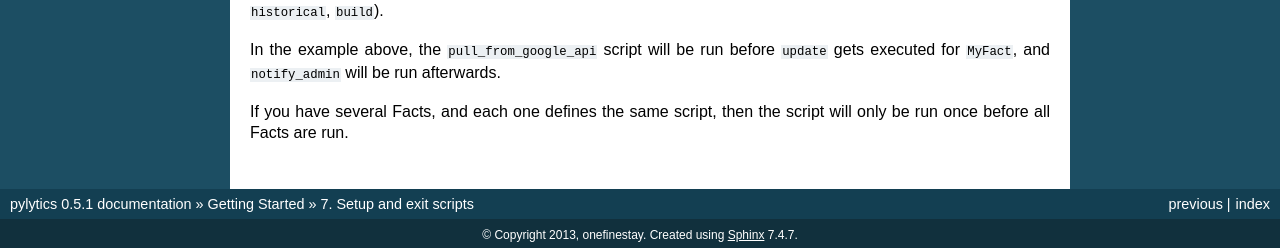
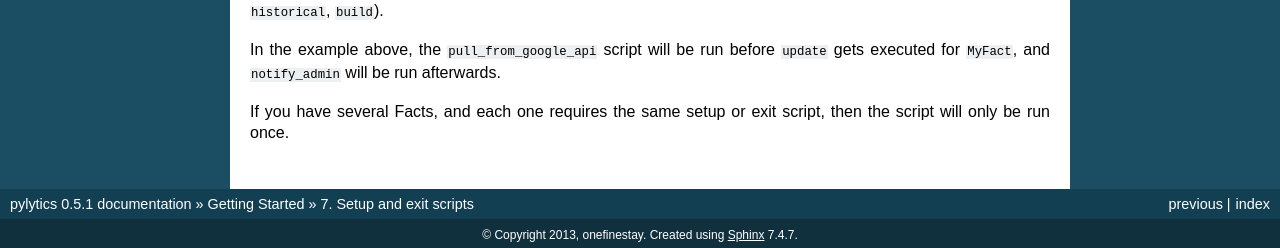
Before and after one commit to onefinestay/pylytics, a Sphinx documentation site: the page built from docs/getting-started/setup-exit-scripts.rst, in a window 1280 px wide. Shown: the part 808-1056 px from the top of the page. Built offline with Sphinx 7.4.7, drawn with Linux system fonts in a browser that asks for light colours; pages that are not in the unit, such as notebooks, are missing from menus.

Commit message:
fixed some errors in docs

```diff
--- a/docs/getting-started/index.rst
+++ b/docs/getting-started/index.rst
@@ -11,5 +11,4 @@ Getting Started
    running-scripts
    querying
    connection-library
-   setup-scripts
    setup-exit-scripts
--- a/docs/getting-started/setup-exit-scripts.rst
+++ b/docs/getting-started/setup-exit-scripts.rst
@@ -41,4 +41,4 @@ You designate which scripts will run for each Fact by including the ``setup_scri
 
 In the example above, the ``pull_from_google_api`` script will be run before ``update`` gets executed for ``MyFact``, and ``notify_admin`` will be run afterwards.
 
-If you have several Facts, and each one defines the same script, then the script will only be run once before all Facts are run.
+If you have several Facts, and each one requires the same setup or exit script, then the script will only be run once.
```
